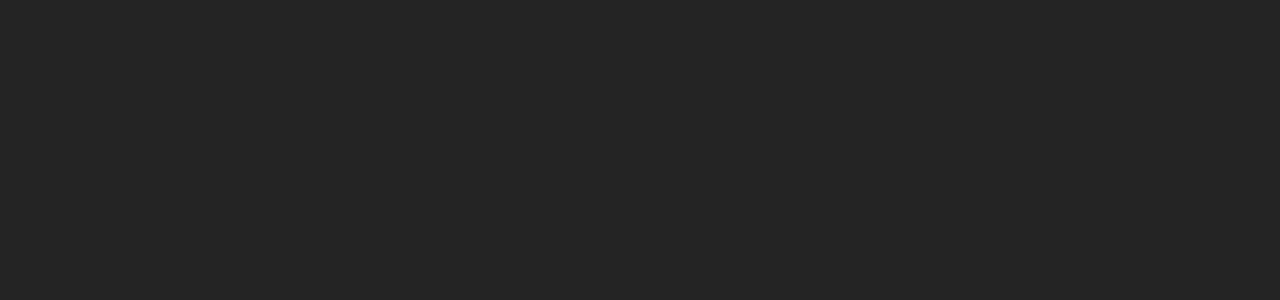
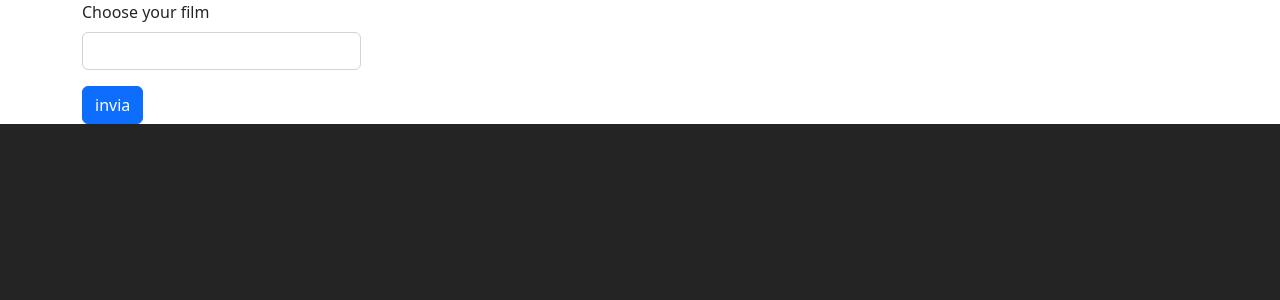
Before and after one commit to Arianna-Cosimini/vite-boolflix, a Vue app: page / in a window 1280 px wide. Shown: the top 300 px of the page. Built offline with nearby package versions, Linux system fonts and the light colour scheme.

Commit message:
creato campo di input

```diff
--- a/index.html
+++ b/index.html
@@ -1,13 +1,22 @@
 <!doctype html>
 <html lang="en">
+
 <head>
   <meta charset="UTF-8" />
   <link rel="icon" type="image/svg+xml" href="/vite.svg" />
   <meta name="viewport" content="width=device-width, initial-scale=1.0" />
+  <link href="https://cdn.jsdelivr.net/npm/bootstrap@5.2.3/dist/css/bootstrap.min.css" rel="stylesheet"
+  integrity="sha384-rbsA2VBKQhggwzxH7pPCaAqO46MgnOM80zW1RWuH61DGLwZJEdK2Kadq2F9CUG65" crossorigin="anonymous">
   <title>Vite + Vue</title>
 </head>
+
 <body>
   <div id="app"></div>
+  <script src="https://cdn.jsdelivr.net/npm/bootstrap@5.2.3/dist/js/bootstrap.bundle.min.js"
+    integrity="sha384-kenU1KFdBIe4zVF0s0G1M5b4hcpxyD9F7jL+jjXkk+Q2h455rYXK/7HAuoJl+0I4"
+    crossorigin="anonymous"></script>
+
   <script type="module" src="/src/main.js"></script>
 </body>
+
 </html>
--- a/src/App.vue
+++ b/src/App.vue
@@ -3,11 +3,12 @@
 
 import { store } from './store.js';
 
+import AppForm from './components/AppForm.vue';
 
 export default {
 
   components: {
-
+    AppForm,
   },
 
 
@@ -36,7 +37,7 @@
 </script>
 
 <template>
-
+ <AppForm></AppForm>
 
 </template>
 
--- a/src/components/AppFilterFilms.vue
+++ b/src/components/AppFilterFilms.vue
@@ -20,6 +20,7 @@
 <template>
 
 
+
 </template>
 
 <style lang="scss">
--- /dev/null
+++ b/src/components/AppForm.vue
@@ -0,0 +1,35 @@
+<script>
+import { store } from '../store.js';
+
+
+export default {
+
+    data() {
+        return {
+            store,
+        }
+    },
+
+    name: 'AppForm',
+
+
+}
+
+</script>
+
+<template>
+    <div class="container">
+
+        <form class="w-25">
+            <div class="mb-3">
+                <label for="exampleInputEmail1" class="form-label">Choose your film</label>
+                <input type="text" class="form-control" id="exampleInputEmail1" aria-describedby="emailHelp">
+                <div id="emailHelp" class="form-text"></div>
+            </div>
+            <button type="button" class="btn btn-primary">invia</button>
+        </form>
+    </div>
+
+</template>
+
+<style lang="scss"></style>
--- a/src/store.js
+++ b/src/store.js
@@ -1,6 +1,6 @@
 import {reactive} from 'vue'
 export const store = reactive ({
 
-
+   filmList: [],
 
 });
```
Lines whose indentation alone changed are shown as unchanged.
